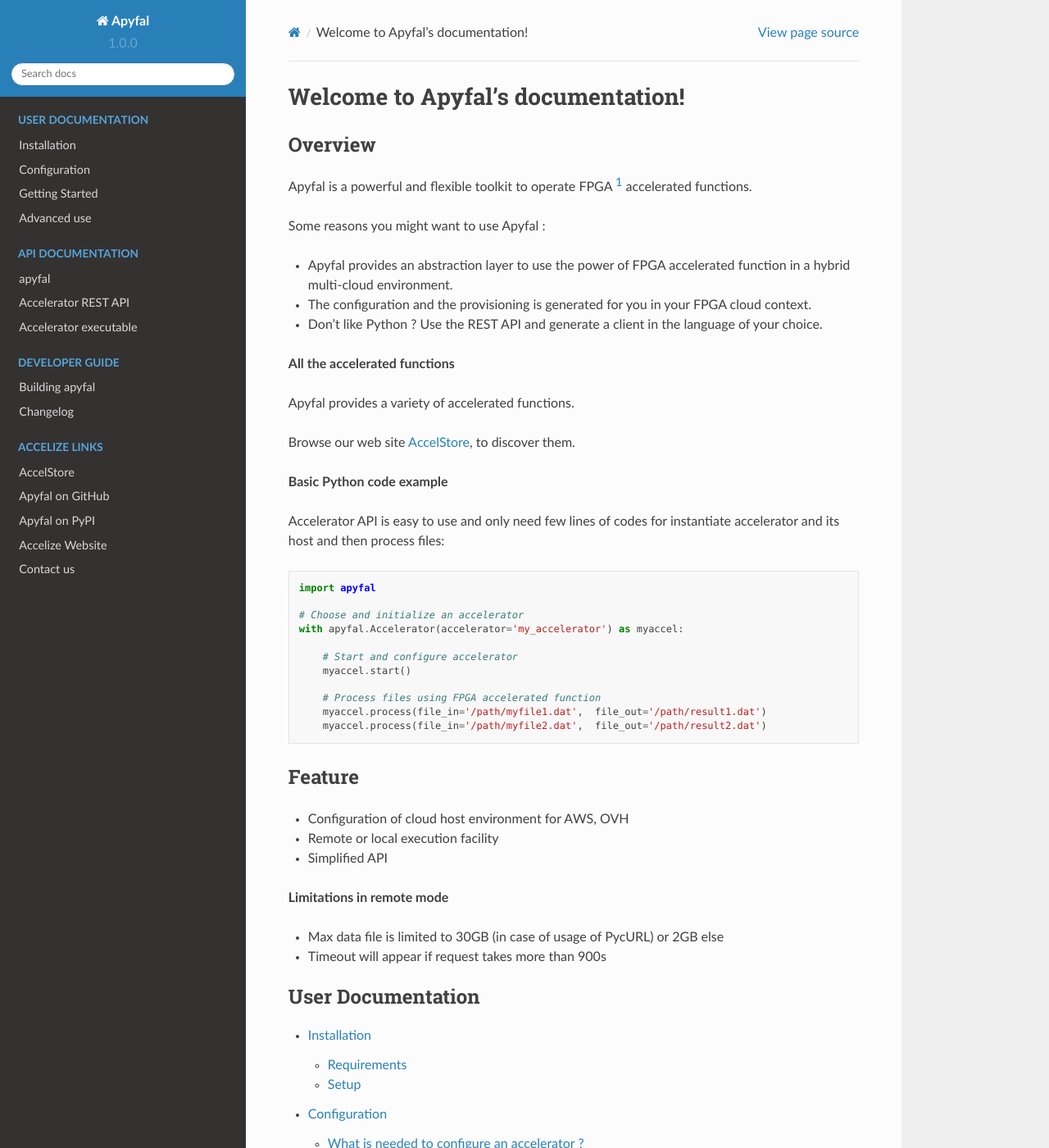
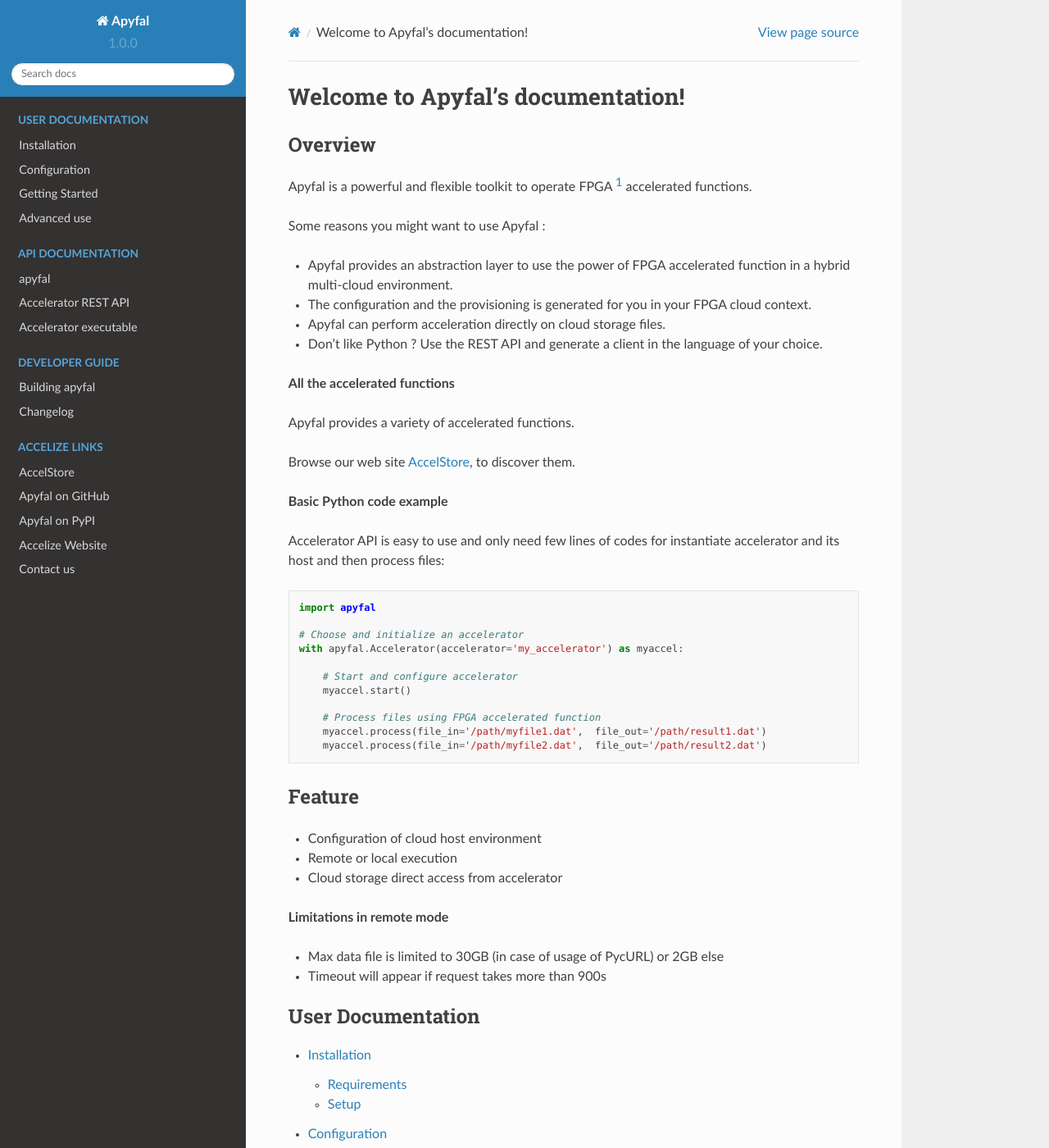
Before and after one commit to Accelize/apyfal, a Sphinx documentation site: the page built from docs/index.rst, in a window 1280 px wide and 1400 px high. Shown: the whole window at 82% size. Built offline with Sphinx 7.4.7 and the Read the Docs theme 2.0.0, drawn with Linux system fonts in a browser that asks for light colours; pages that are not in the unit, such as notebooks, are missing from menus.

Commit message:
Add storage in index.

```diff
--- a/docs/index.rst
+++ b/docs/index.rst
@@ -11,6 +11,7 @@ Some reasons you might want to use Apyfal :
 + Apyfal provides an abstraction layer to use the power of FPGA accelerated function in a hybrid
   multi-cloud environment.
 + The configuration and the provisioning is generated for you in your FPGA cloud context.
++ Apyfal can perform acceleration directly on cloud storage files.
 + Don't like Python ? Use the REST API and generate a client in the language of your choice.
 
 **All the accelerated functions**
@@ -41,9 +42,9 @@ process files:
 Feature
 -------
 
-+ Configuration of cloud host environment for AWS, OVH
-+ Remote or local execution facility
-+ Simplified API
++ Configuration of cloud host environment
++ Remote or local execution
++ Cloud storage direct access from accelerator
 
 **Limitations in remote mode**
 
```
